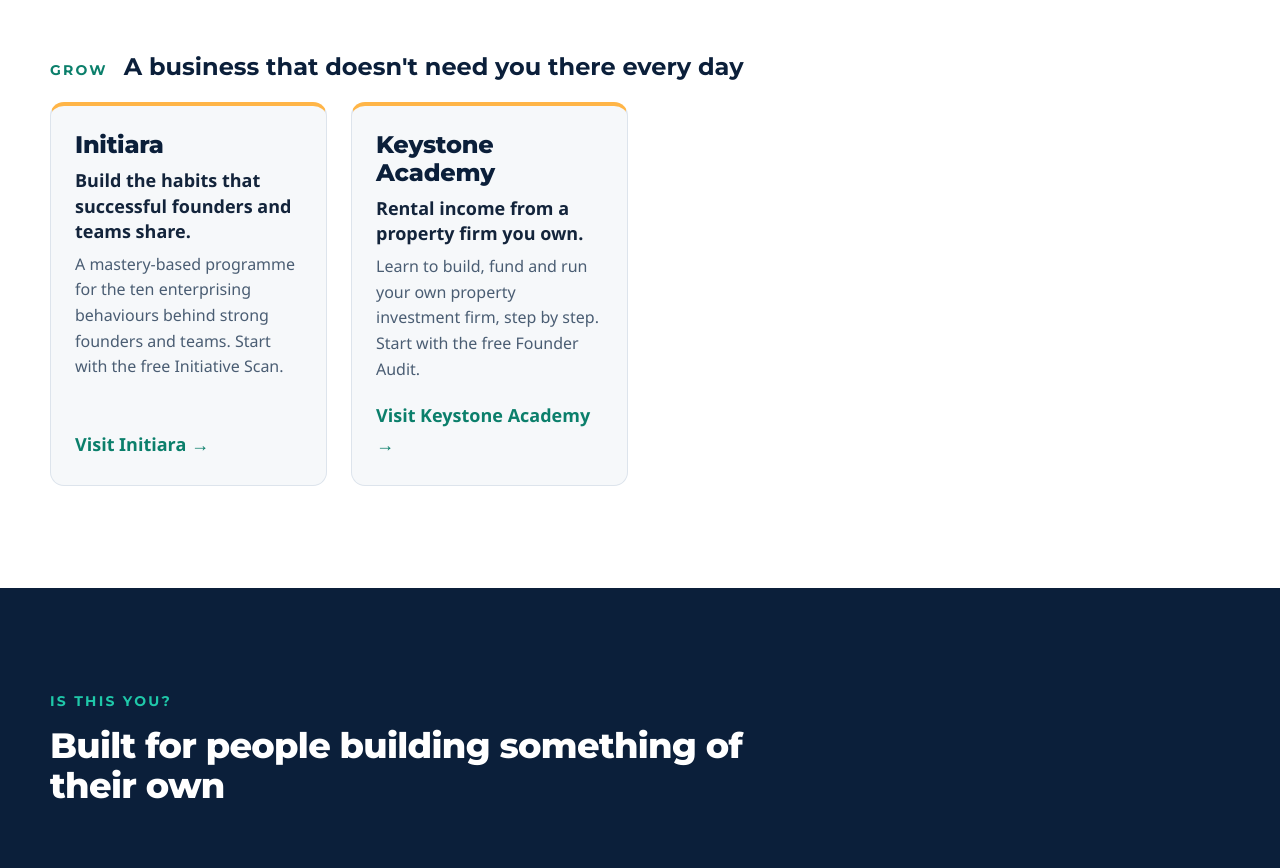
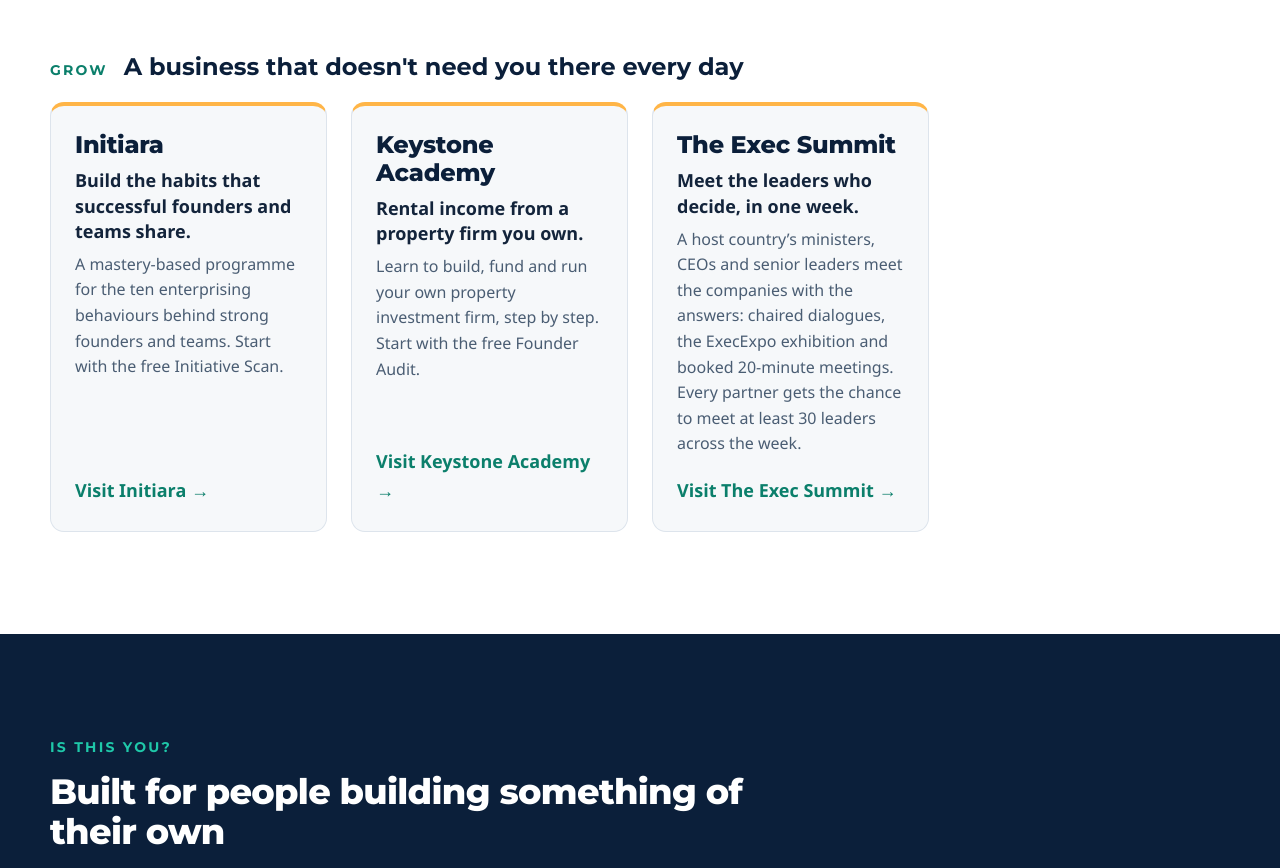
Before and after one commit to Mukombwe/thedigitalventures, a plain HTML site: page index.html in a window 1280 px wide. Shown: the part 3988-4856 px from the top of the page. Drawn offline with Linux system fonts and the light colour scheme; a web font is replaced by a local one.

Commit message:
Add The Exec Summit to the product portfolio
Co-authored-by: Perplexity <noreply@perplexity.ai>

```diff
--- a/index.html
+++ b/index.html
@@ -4,7 +4,7 @@
 <meta charset="utf-8">
 <meta name="viewport" content="width=device-width, initial-scale=1">
 <title>Digital Ventures — Learn faster. Get hired. Run it from your phone.</title>
-<meta name="description" content="Digital Ventures is the holding company behind LearnCIE, LearnIB, LearnZIMSEC, Tuition Café, Digital Skills Foundation, Initiara and Keystone Academy: learning children come back to, digital and AI skills employers trust, and simple phone-first tools that help founders, families and small businesses grow.">
+<meta name="description" content="Digital Ventures is the holding company behind LearnCIE, LearnIB, LearnZIMSEC, Tuition Café, Digital Skills Foundation, Initiara, Keystone Academy and The Exec Summit: learning children come back to, digital and AI skills employers trust, simple phone-first tools that help founders, families and small businesses grow, and a summit where leaders meet the companies that serve them.">
 <meta property="og:title" content="Digital Ventures — Learn · Prove · Grow">
 <meta property="og:description" content="Learning children come back to, skills employers trust, and simple tools that help small businesses sell more.">
 <meta property="og:image" content="https://www.thedigitalventures.com/img/og.jpg">
@@ -191,6 +191,12 @@
             <p class="prod-d">Learn to build, fund and run your own property investment firm, step by step. Start with the free Founder Audit.</p>
             <a class="prod-go" href="https://keystone-jcmasi.onrender.com/" target="_blank" rel="noopener">Visit Keystone Academy <span aria-hidden="true">&rarr;</span></a>
           </li>
+          <li class="prod">
+            <h4>The Exec Summit</h4>
+            <p class="prod-b">Meet the leaders who decide, in one week.</p>
+            <p class="prod-d">A host country&rsquo;s ministers, CEOs and senior leaders meet the companies with the answers: chaired dialogues, the ExecExpo exhibition and booked 20-minute meetings. Every partner gets the chance to meet at least 30 leaders across the week.</p>
+            <a class="prod-go" href="https://theexecsummit.com/" target="_blank" rel="noopener">Visit The Exec Summit <span aria-hidden="true">&rarr;</span></a>
+          </li>
         </ul>
       </div>
     </div>
```
